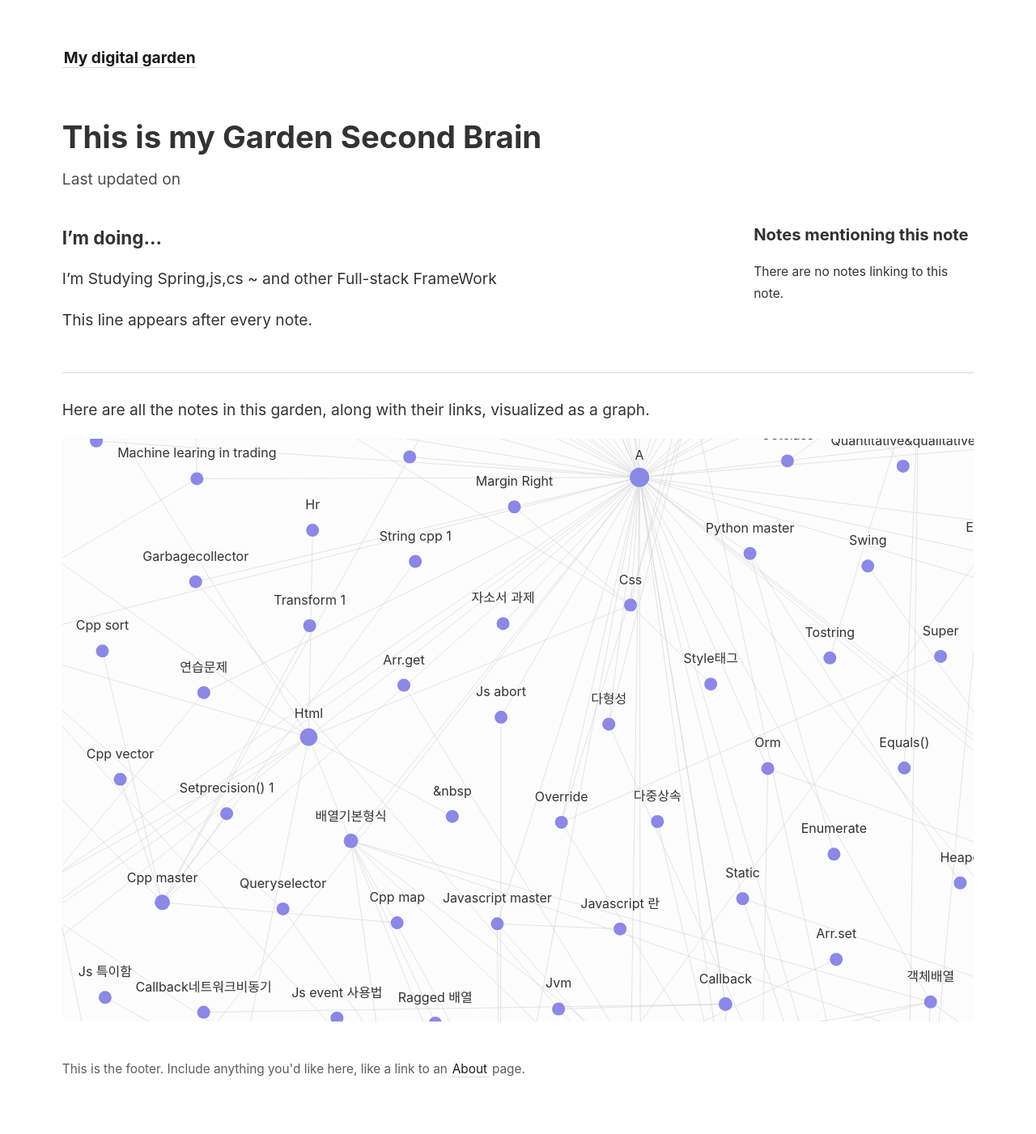
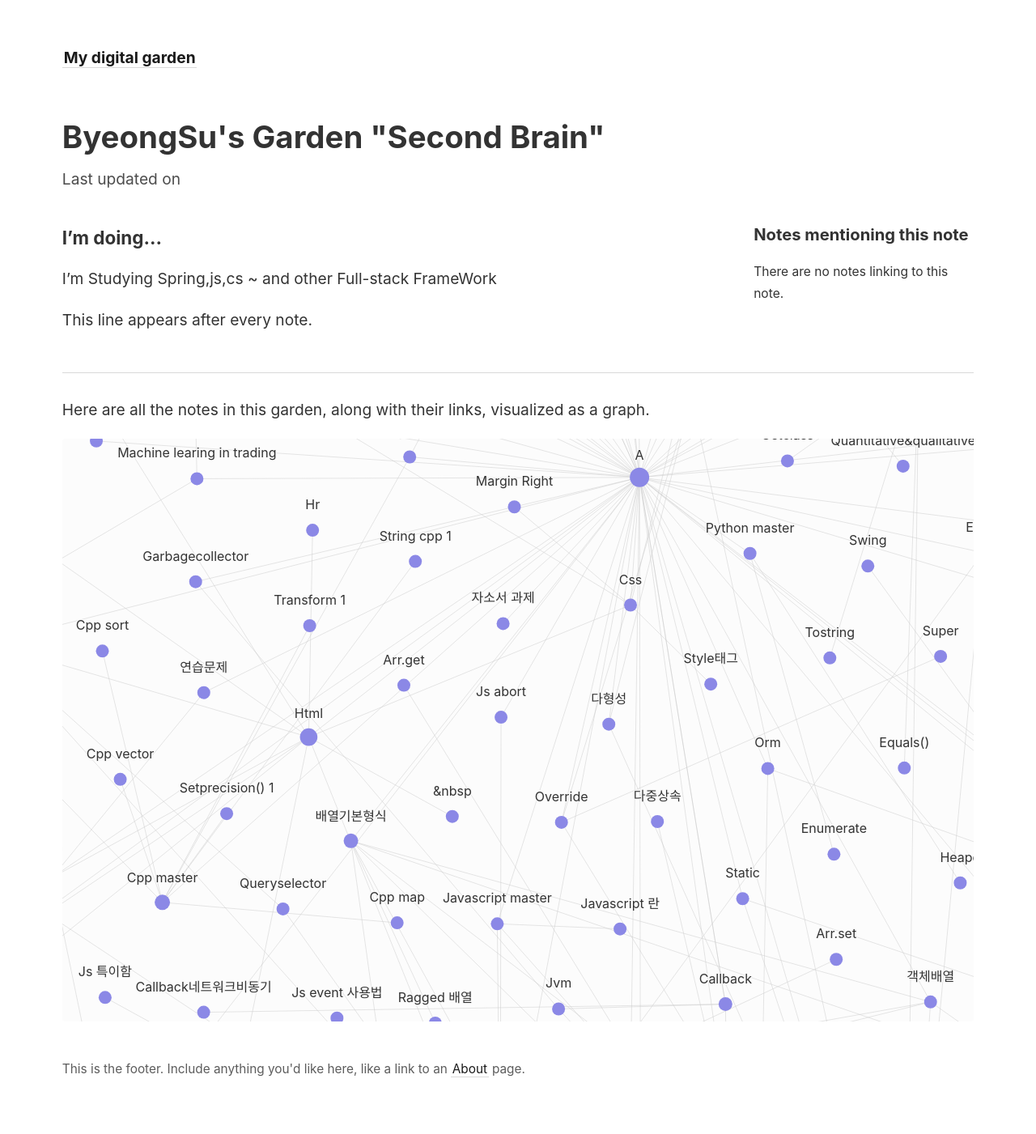
Before and after one commit to eclipse1228/SecondBrain, a Jekyll site: the page built from _notes/BS-home.md, in a window 1280 px wide. Shown: the whole page at 81% size. Built offline with Jekyll 4.4.1, drawn with Linux system fonts in a browser that asks for light colours.

Commit message:
Update BS-home.md

```diff
--- a/_notes/BS-home.md
+++ b/_notes/BS-home.md
@@ -1,5 +1,5 @@
 ---
-title: This is my Garden Second Brain
+title: ByeongSu's Garden "Second Brain"
 ---
 
 ### I'm doing...
```
